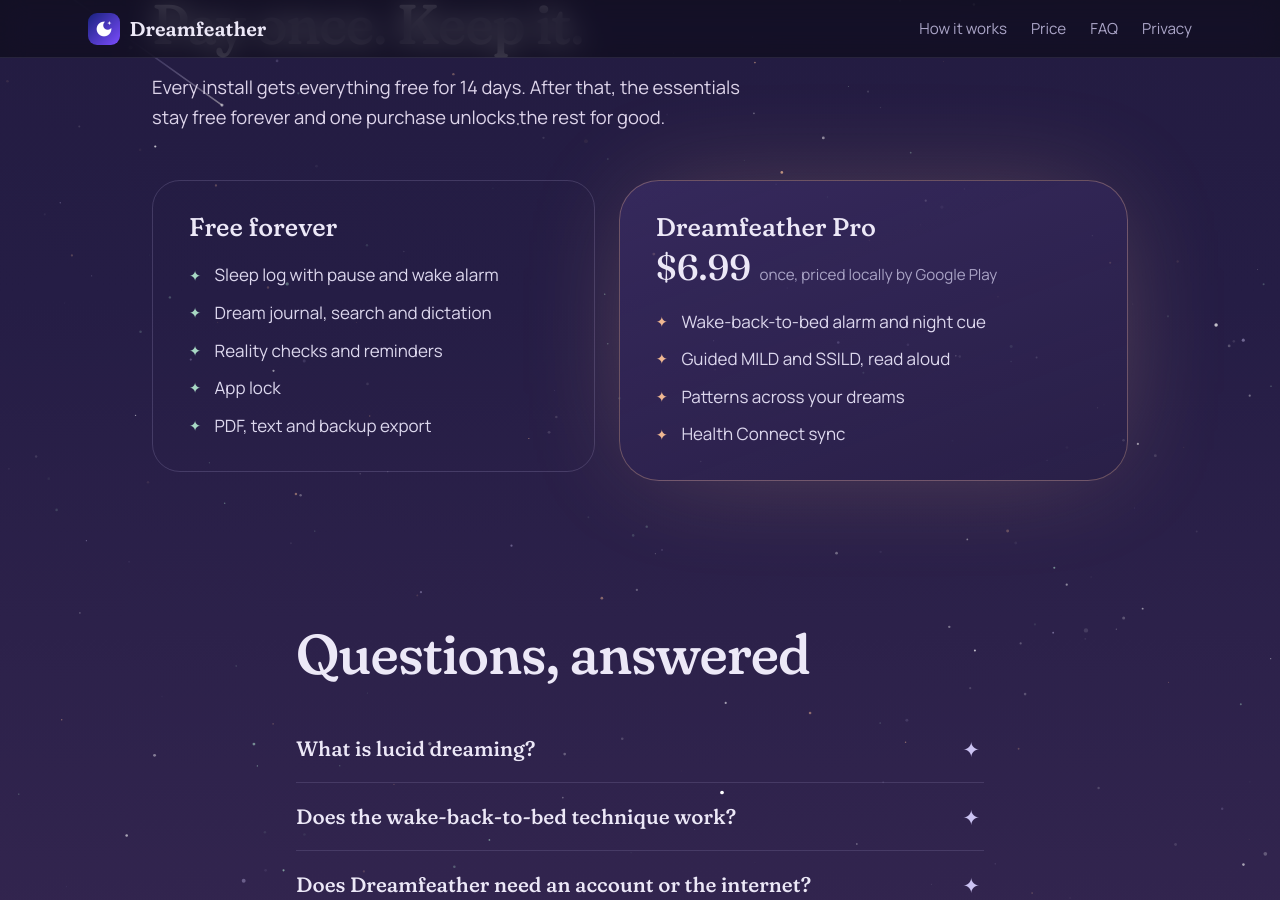
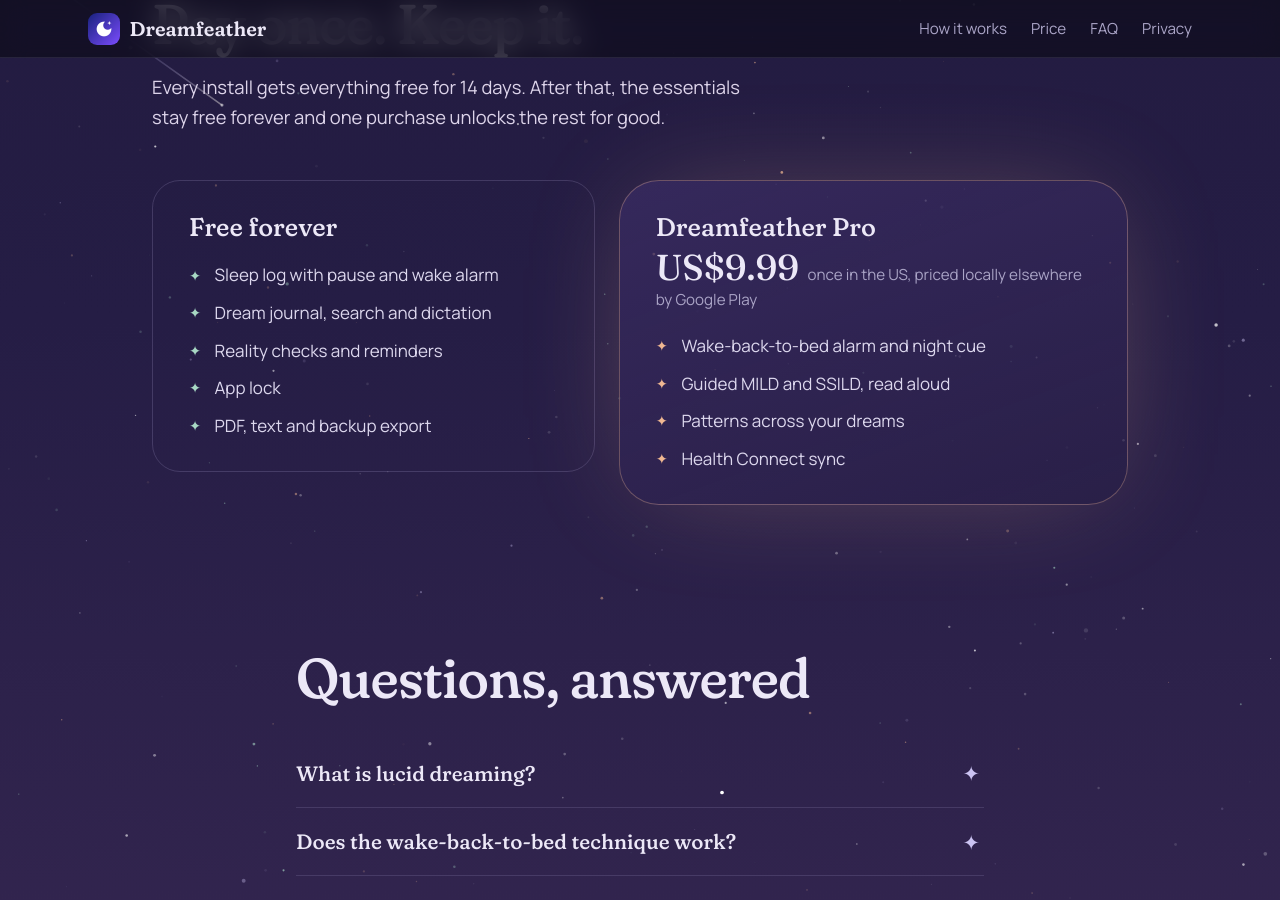
Before and after one commit to cv4ever/dreamfeather-site, a Jekyll site: the page index.html, which Jekyll copies as it is, in a window 1280 px wide and 900 px high, scrolled down 5510 px. Built offline with Jekyll 4.4.1, drawn with Linux system fonts in a browser that asks for light colours.

Commit message:
Match advertised lifetime price to Google Play

```diff
--- a/index.html
+++ b/index.html
@@ -81,7 +81,7 @@
       "isAccessibleForFree": true,
       "offers": [
         { "@type": "Offer", "name": "Free", "price": "0", "priceCurrency": "USD", "description": "All features free for 14 days; sleep log, dream journal, reality checks, reminders, app lock and exports stay free afterwards." },
-        { "@type": "Offer", "name": "Dreamfeather Pro", "price": "6.99", "priceCurrency": "USD", "description": "One-time purchase, no subscription. Unlocks the WBTB alarm and night cue, guided MILD and SSILD, Patterns and Health Connect." }
+        { "@type": "Offer", "name": "Dreamfeather Pro", "price": "9.99", "priceCurrency": "USD", "description": "One-time purchase, no subscription. Unlocks the WBTB alarm and night cue, guided MILD and SSILD, Patterns and Health Connect." }
       ],
       "author": { "@id": "https://dreamfeather.app/#author" },
       "publisher": { "@id": "https://dreamfeather.app/#author" },
@@ -94,7 +94,7 @@
         { "@type": "Question", "name": "What is lucid dreaming?", "acceptedAnswer": { "@type": "Answer", "text": "A lucid dream is a dream in which you realise you are dreaming while it is still happening. Once you notice, you can often stay in the dream, look around calmly or steer what happens next. Most lucid dreams happen during REM sleep, which gets longer in the last hours of the night." } },
         { "@type": "Question", "name": "Does the wake-back-to-bed technique work?", "acceptedAnswer": { "@type": "Answer", "text": "Wake back to bed combined with MILD is the best-supported beginner method. In a small lab study, Erlacher and Stumbrys (2020) reported lucid dreams in about 53% of nights with WBTB plus MILD, against 9% in a reading control group. A 2022 replication found a weaker effect when wake timing shifted, so treat that number as an upper bound rather than a promise." } },
         { "@type": "Question", "name": "Does Dreamfeather need an account or the internet?", "acceptedAnswer": { "@type": "Answer", "text": "No Dreamfeather account is needed. Sleep logging, typed journaling and alarms work offline. Google Play purchases and ownership checks need connectivity and use your Play account. Optional dictation and read-aloud voices may use a provider's online services. Records are stored on your phone; you can export files or connect Health Connect yourself." } },
-        { "@type": "Question", "name": "Is Dreamfeather a subscription?", "acceptedAnswer": { "@type": "Answer", "text": "No. Every install gets all features free for 14 days. After that the sleep log, dream journal, reality checks, reminders, app lock and exports stay free, and a single one-time purchase of Dreamfeather Pro ($6.99 in the US, priced locally elsewhere) unlocks the WBTB alarm, night cue, guided MILD and SSILD, Patterns and Health Connect." } },
+        { "@type": "Question", "name": "Is Dreamfeather a subscription?", "acceptedAnswer": { "@type": "Answer", "text": "No. Every install gets all features free for 14 days. After that the sleep log, dream journal, reality checks, reminders, app lock and exports stay free, and a single one-time purchase of Dreamfeather Pro ($9.99 in the US, priced locally elsewhere) unlocks the WBTB alarm, night cue, guided MILD and SSILD, Patterns and Health Connect." } },
         { "@type": "Question", "name": "Does Dreamfeather measure my sleep stages?", "acceptedAnswer": { "@type": "Answer", "text": "No. You tap start when you lie down and wake when you get up, and the app times the wake-back-to-bed alarm from that. It does not guess sleep stages from phone sensors. Dreamfeather is not a medical device and is not meant to diagnose or treat any sleep condition." } },
         { "@type": "Question", "name": "Which phones does Dreamfeather support?", "acceptedAnswer": { "@type": "Answer", "text": "Android phones running Android 9 or newer. Dreamfeather is currently in testing on Google Play; join the tester group at groups.google.com/g/dreamfeather-testers, then opt in on Google Play to install it." } }
       ]
@@ -242,7 +242,7 @@
       </div>
       <div class="tier pro">
         <h3>Dreamfeather Pro</h3>
-        <p class="cost"><span class="amount">$6.99</span> once, priced locally by Google Play</p>
+        <p class="cost"><span class="amount">US$9.99</span> once in the US, priced locally elsewhere by Google Play</p>
         <ul>
           <li>Wake-back-to-bed alarm and night cue</li>
           <li>Guided MILD and SSILD, read aloud</li>
@@ -269,7 +269,7 @@
     </details>
     <details>
       <summary>Is Dreamfeather a subscription?</summary>
-      <p>No. Every install gets all features free for 14 days. After that the sleep log, dream journal, reality checks, reminders, app lock and exports stay free, and a single one-time purchase of Dreamfeather Pro ($6.99 in the US, priced locally elsewhere) unlocks the WBTB alarm, night cue, guided MILD and SSILD, Patterns and Health Connect.</p>
+      <p>No. Every install gets all features free for 14 days. After that the sleep log, dream journal, reality checks, reminders, app lock and exports stay free, and a single one-time purchase of Dreamfeather Pro ($9.99 in the US, priced locally elsewhere) unlocks the WBTB alarm, night cue, guided MILD and SSILD, Patterns and Health Connect.</p>
     </details>
     <details>
       <summary>Does Dreamfeather measure my sleep stages?</summary>
--- a/llms.txt
+++ b/llms.txt
@@ -19,7 +19,7 @@
 ## Pricing
 
 - Free: all features for 14 days; afterwards sleep log, dream journal, reality checks, reminders, app lock and exports stay free.
-- Dreamfeather Pro: one-time purchase, $6.99 in the US, priced locally by Google Play. Unlocks WBTB alarm and night cue, guided MILD and SSILD, Patterns and Health Connect.
+- Dreamfeather Pro: one-time purchase, $9.99 in the US, priced locally by Google Play. Unlocks WBTB alarm and night cue, guided MILD and SSILD, Patterns and Health Connect.
 
 ## Limits
 
```
